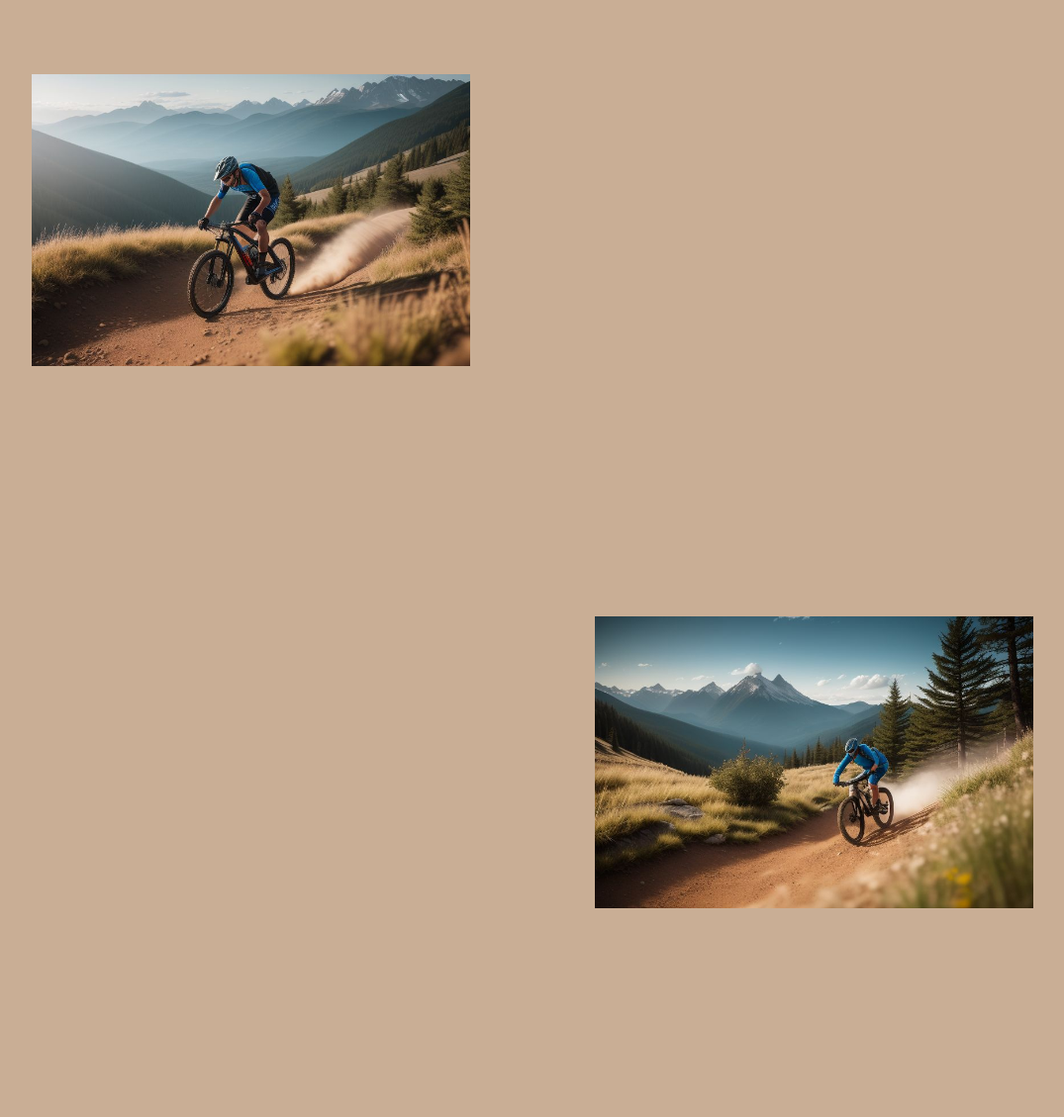
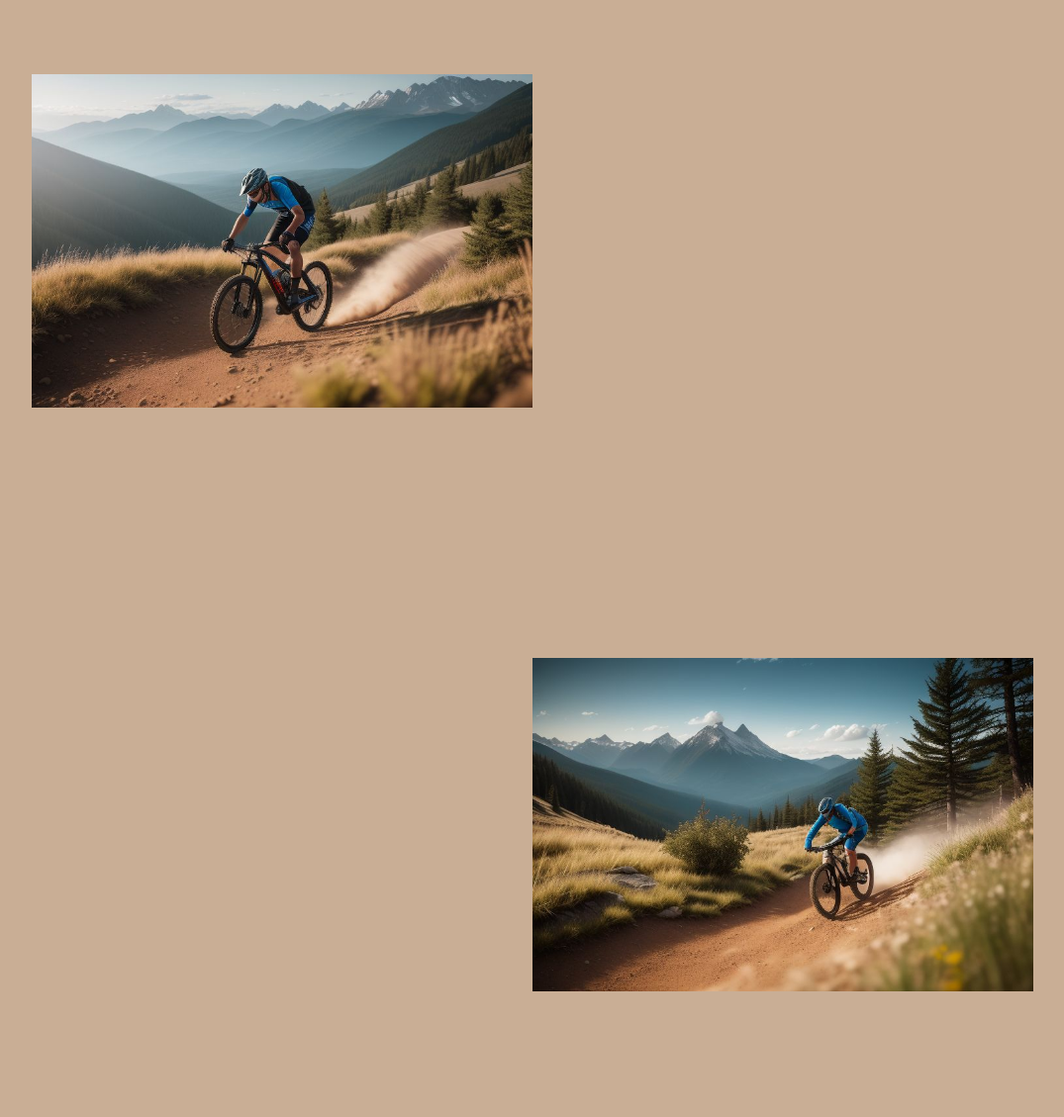
Before and after one commit to DUCKEY19/DUCKEY19, a plain HTML site: page index.html in a window 1280 px wide. Shown: the part 152-1281 px from the top of the page at 99% size, without its empty margins (102-1177 px from the left). Before the commit the page ends 1196 px from the top, so only its background shows below. Drawn offline with Linux system fonts and the light colour scheme.

Commit message:
Update index.html

```diff
--- a/index.html
+++ b/index.html
@@ -18,6 +18,9 @@ body {
     padding: 10%;
 }
 
+.imagediv {
+    display: inline;
+}
 
 </style>
 
@@ -29,9 +32,10 @@ body {
 <body>
 
 <h1 class="heading">welcome to ethan c's portfolio</h1>
-<img src="mountainbike1.jpeg" alt="mountainbike" width="35%" class="image" style="float:left;">
-<img src="mountainbike2.jpeg" alt="mountainbike" width="35%" class="image" style="float:right;">
-
+<div class="imagediv">
+<img src="mountainbike1.jpeg" alt="mountainbike" width="40%" class="image" style="float:left;">
+<img src="mountainbike2.jpeg" alt="mountainbike" width="40%" class="image" style="float:right;">
+</div>
 </body>
 
 
```
